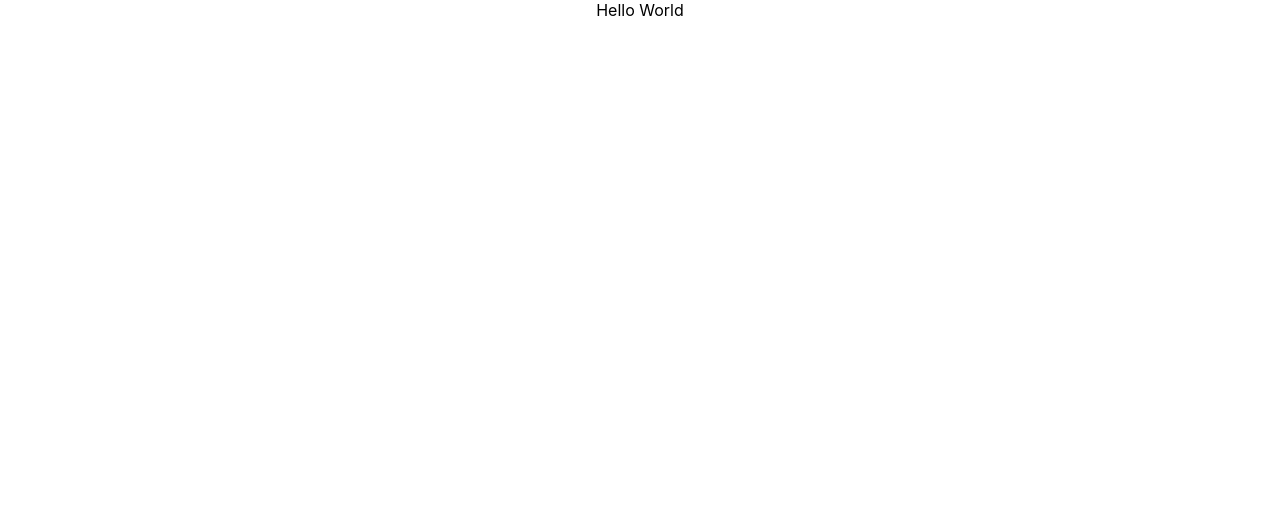
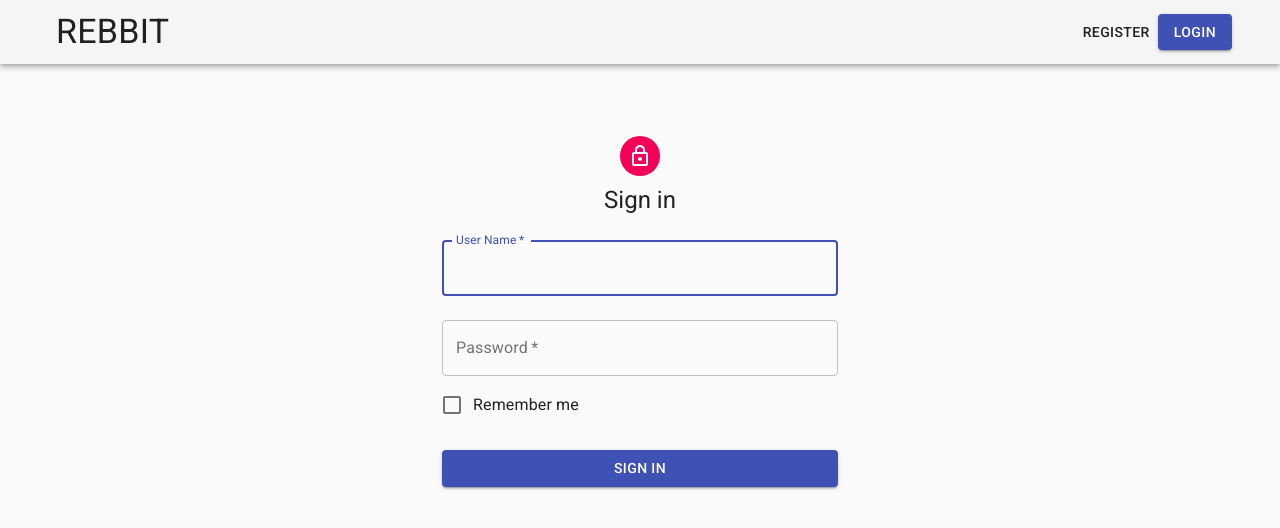
Before and after one commit to Awkk/ISA_Project, a React (Create React App) app in the folder client/: page /login in a window 1280 px wide. Shown: the top 528 px of the page. Built offline with nearby package versions, Linux system fonts and the light colour scheme.

Commit message:
Added pages and routing

```diff
--- a/client/package.json
+++ b/client/package.json
@@ -3,11 +3,14 @@
   "version": "0.1.0",
   "private": true,
   "dependencies": {
+    "@material-ui/core": "^4.11.3",
+    "@material-ui/icons": "^4.11.2",
     "@testing-library/jest-dom": "^5.11.10",
     "@testing-library/react": "^11.2.6",
     "@testing-library/user-event": "^12.8.3",
     "react": "^17.0.2",
     "react-dom": "^17.0.2",
+    "react-router-dom": "^5.2.0",
     "react-scripts": "4.0.3",
     "web-vitals": "^1.1.1"
   },
--- a/client/public/index.html
+++ b/client/public/index.html
@@ -24,6 +24,8 @@
       work correctly both with client-side routing and a non-root public URL.
       Learn how to configure a non-root public URL by running `npm run build`.
     -->
+    <link rel="stylesheet" href="https://fonts.googleapis.com/css?family=Roboto:300,400,500,700&display=swap" />
+    <link rel="stylesheet" href="https://fonts.googleapis.com/icon?family=Material+Icons" />
     <title>React App</title>
   </head>
   <body>
--- a/client/src/App.js
+++ b/client/src/App.js
@@ -1,10 +1,23 @@
-import './App.css';
+import "./App.css";
+import { BrowserRouter, Route, Switch } from "react-router-dom";
+
+import Navbar from "./components/navbar";
+import register from "./pages/register";
+import login from "./pages/login";
+import posts from "./pages/posts";
+import admin from "./pages/admin";
 
 function App() {
   return (
-    <div className="App">
-      Hello World
-    </div>
+    <BrowserRouter>
+      <Navbar />
+      <Switch>
+        <Route path="/" exact component={posts}></Route>
+        <Route path="/register" exact component={register}></Route>
+        <Route path="/login" exact component={login}></Route>
+        <Route path="/admin" exact component={admin}></Route>
+      </Switch>
+    </BrowserRouter>
   );
 }
 
--- /dev/null
+++ b/client/src/components/navbar/index.js
@@ -0,0 +1,52 @@
+import React from "react";
+import {
+  AppBar,
+  Toolbar,
+  Button,
+  Typography,
+  Container,
+} from "@material-ui/core";
+import { makeStyles } from "@material-ui/core/styles";
+import { Link } from "react-router-dom";
+
+const useStyles = makeStyles((theme) => ({
+  root: {
+    flexGrow: 1,
+  },
+  menuButton: {
+    marginRight: theme.spacing(2),
+  },
+  title: {
+    flexGrow: 1,
+  },
+}));
+
+const Navbar = () => {
+  const classes = useStyles();
+  return (
+    <AppBar position="static" className={classes.root} color="default">
+      <Container>
+        <Toolbar>
+          <div className={classes.title}>
+            <Button component={Link} to="/">
+              <Typography variant="h4">Rebbit</Typography>
+            </Button>
+          </div>
+          <Button component={Link} to="/register" variant="text">
+            Register
+          </Button>
+          <Button
+            component={Link}
+            to="/login"
+            variant="contained"
+            color="primary"
+          >
+            Login
+          </Button>
+        </Toolbar>
+      </Container>
+    </AppBar>
+  );
+};
+
+export default Navbar;
--- /dev/null
+++ b/client/src/pages/admin.js
@@ -0,0 +1,11 @@
+import React from 'react'
+
+const admin = () => {
+    return (
+        <div>
+            admin
+        </div>
+    )
+}
+
+export default admin
--- /dev/null
+++ b/client/src/pages/login.js
@@ -0,0 +1,89 @@
+import React from "react";
+import {
+  Container,
+  Typography,
+  Avatar,
+  Button,
+  CssBaseline,
+  TextField,
+  FormControlLabel,
+  Checkbox,
+} from "@material-ui/core";
+import LockOutlinedIcon from "@material-ui/icons/LockOutlined";
+import { makeStyles } from "@material-ui/core/styles";
+
+const useStyles = makeStyles((theme) => ({
+  paper: {
+    marginTop: theme.spacing(8),
+    display: "flex",
+    flexDirection: "column",
+    alignItems: "center",
+  },
+  avatar: {
+    margin: theme.spacing(1),
+    backgroundColor: theme.palette.secondary.main,
+  },
+  form: {
+    width: "100%", // Fix IE 11 issue.
+    marginTop: theme.spacing(1),
+  },
+  submit: {
+    margin: theme.spacing(3, 0, 2),
+  },
+}));
+
+const Login = () => {
+  const classes = useStyles();
+
+  return (
+    <Container component="main" maxWidth="xs">
+      <CssBaseline />
+      <div className={classes.paper}>
+        <Avatar className={classes.avatar}>
+          <LockOutlinedIcon />
+        </Avatar>
+        <Typography component="h1" variant="h5">
+          Sign in
+        </Typography>
+        <form className={classes.form} noValidate>
+          <TextField
+            variant="outlined"
+            margin="normal"
+            required
+            fullWidth
+            id="username"
+            label="User Name"
+            name="username"
+            autoFocus
+          />
+          <TextField
+            variant="outlined"
+            margin="normal"
+            required
+            fullWidth
+            name="password"
+            label="Password"
+            type="password"
+            id="password"
+            autoComplete="current-password"
+          />
+          <FormControlLabel
+            control={<Checkbox value="remember" color="primary" />}
+            label="Remember me"
+          />
+          <Button
+            type="submit"
+            fullWidth
+            variant="contained"
+            color="primary"
+            className={classes.submit}
+          >
+            Sign In
+          </Button>
+        </form>
+      </div>
+    </Container>
+  );
+};
+
+export default Login;
--- /dev/null
+++ b/client/src/pages/posts.js
@@ -0,0 +1,7 @@
+import React from "react";
+
+const posts = () => {
+  return <div>posts</div>;
+};
+
+export default posts;
--- /dev/null
+++ b/client/src/pages/register.js
@@ -0,0 +1,83 @@
+import React from "react";
+import {
+  Container,
+  Typography,
+  Avatar,
+  Button,
+  CssBaseline,
+  TextField,
+} from "@material-ui/core";
+import LockOutlinedIcon from "@material-ui/icons/LockOutlined";
+import { makeStyles } from "@material-ui/core/styles";
+
+const useStyles = makeStyles((theme) => ({
+  paper: {
+    marginTop: theme.spacing(8),
+    display: "flex",
+    flexDirection: "column",
+    alignItems: "center",
+  },
+  avatar: {
+    margin: theme.spacing(1),
+    backgroundColor: theme.palette.secondary.main,
+  },
+  form: {
+    width: "100%", // Fix IE 11 issue.
+    marginTop: theme.spacing(1),
+  },
+  submit: {
+    margin: theme.spacing(3, 0, 2),
+  },
+}));
+
+const Register = () => {
+  const classes = useStyles();
+
+  return (
+    <Container component="main" maxWidth="xs">
+      <CssBaseline />
+      <div className={classes.paper}>
+        <Avatar className={classes.avatar}>
+          <LockOutlinedIcon />
+        </Avatar>
+        <Typography component="h1" variant="h5">
+          Register
+        </Typography>
+        <form className={classes.form} noValidate>
+          <TextField
+            variant="outlined"
+            margin="normal"
+            required
+            fullWidth
+            id="username"
+            label="User Name"
+            name="username"
+            autoFocus
+          />
+          <TextField
+            variant="outlined"
+            margin="normal"
+            required
+            fullWidth
+            name="password"
+            label="Password"
+            type="password"
+            id="password"
+            autoComplete="current-password"
+          />
+          <Button
+            type="submit"
+            fullWidth
+            variant="contained"
+            color="primary"
+            className={classes.submit}
+          >
+            Register
+          </Button>
+        </form>
+      </div>
+    </Container>
+  );
+};
+
+export default Register;
```
Also changed, not shown: 1 other file (tests, documents, lock files or other folders).
